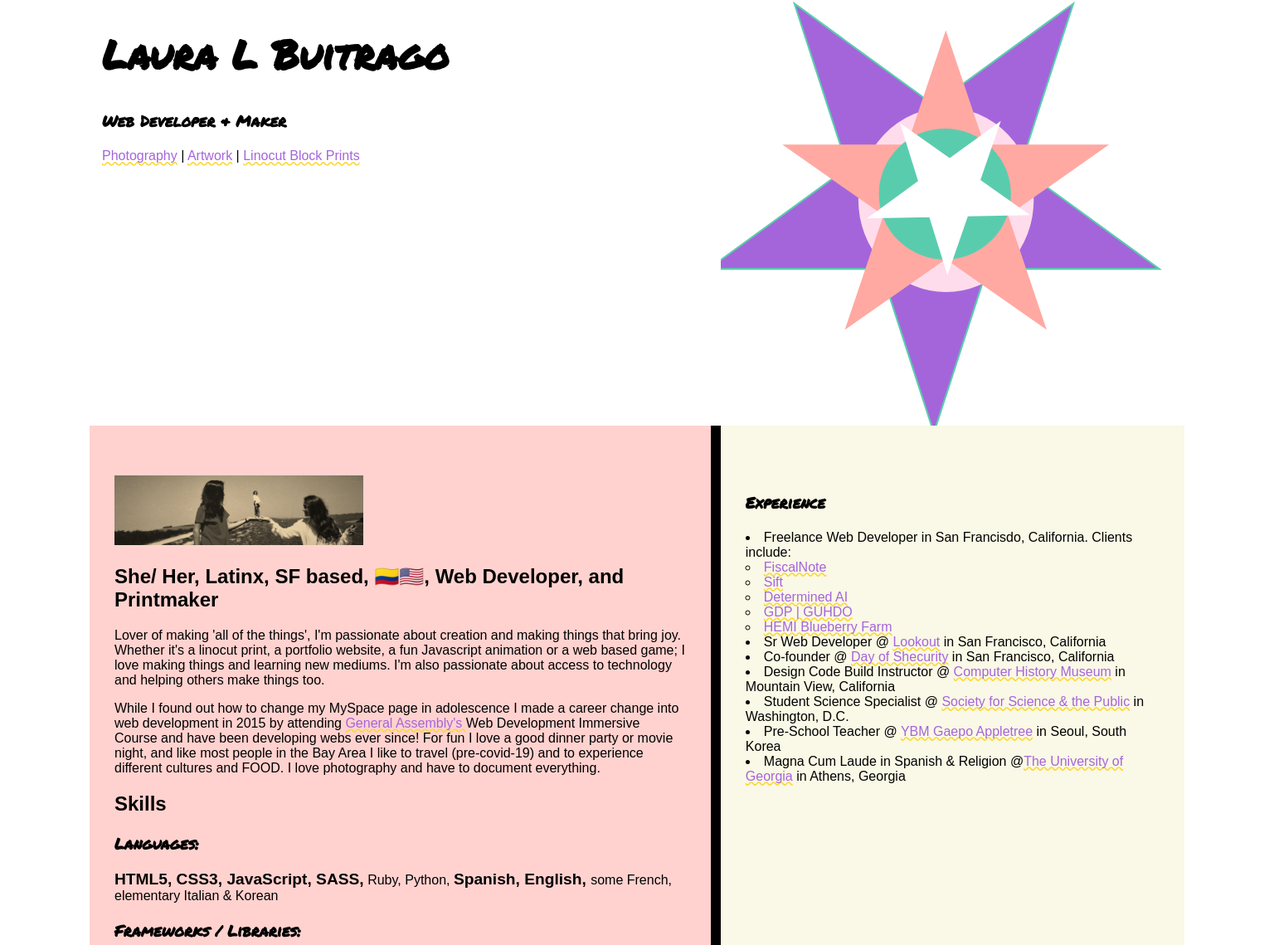
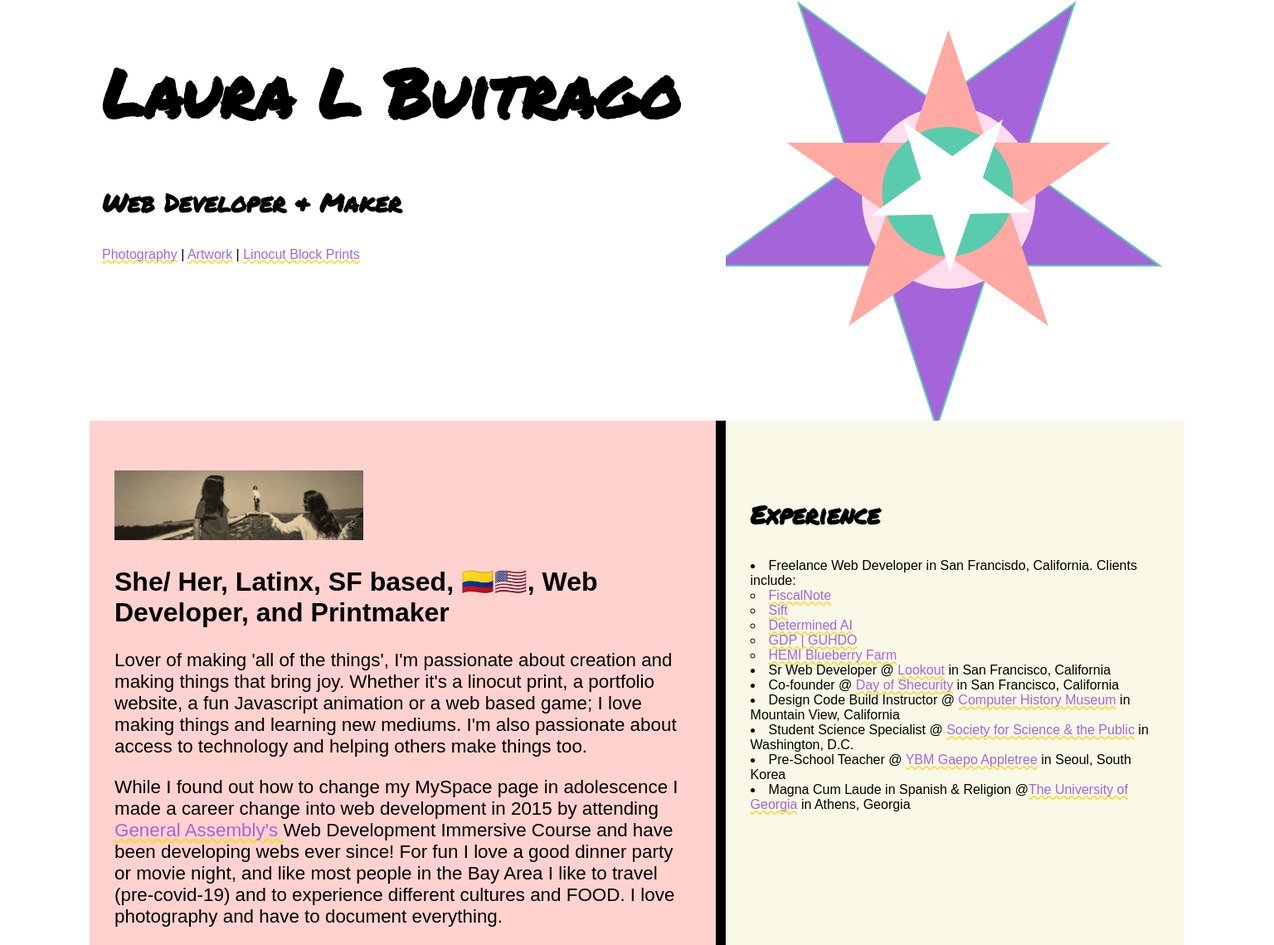
Before and after one commit to laulaucia/laulaucia.github.io, a plain HTML site: page index.html in a window 1536 px wide. Shown: the part 146-1285 px from the top of the page at 83% size. Drawn offline with nearby package versions, Linux system fonts and the light colour scheme; a web font is replaced by a local one.

Commit message:
large size fonts

```diff
--- a/css/style.css
+++ b/css/style.css
@@ -154,7 +154,16 @@ footer{
       --fun-link-color: #a465db;
     }
   h1{
-      font-size: 3em
+      font-size: 5em
+    }
+  h2{
+    font-size: 2em;
+    }
+  h3{
+    font-size: 1.9em;
+  }
+  p{
+    font-size: 1.4em;
   }
   svg{
     min-width: 300px;
```
